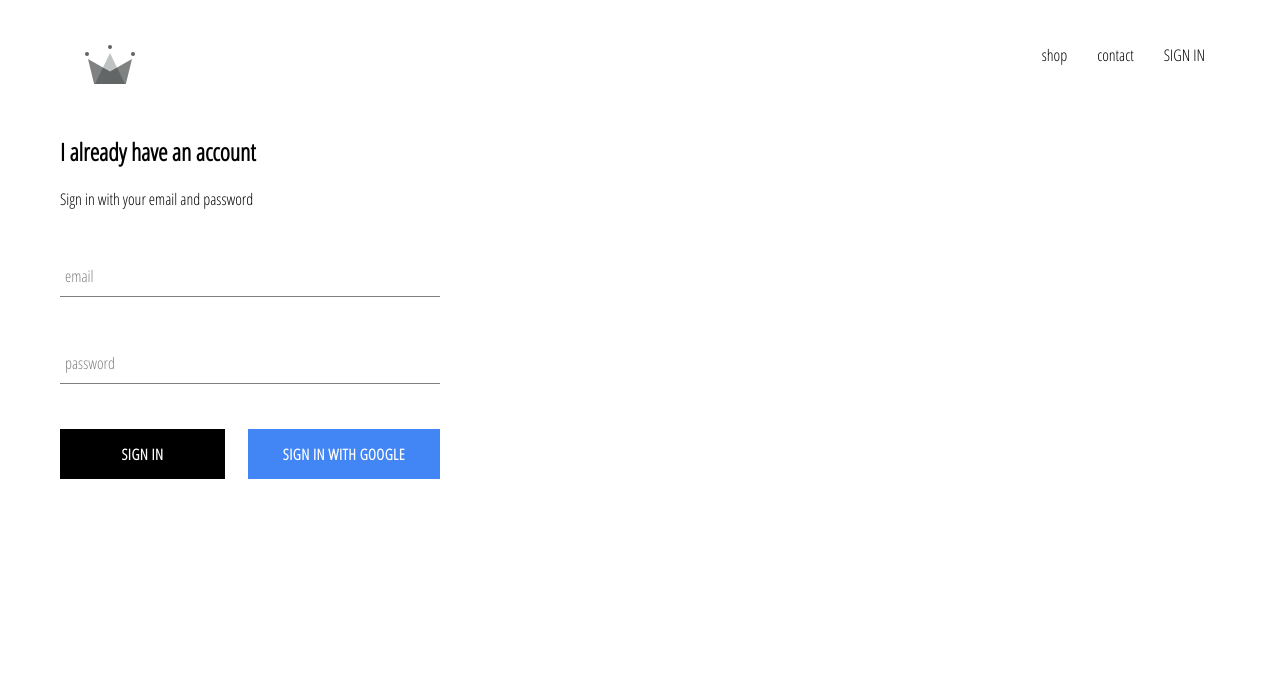
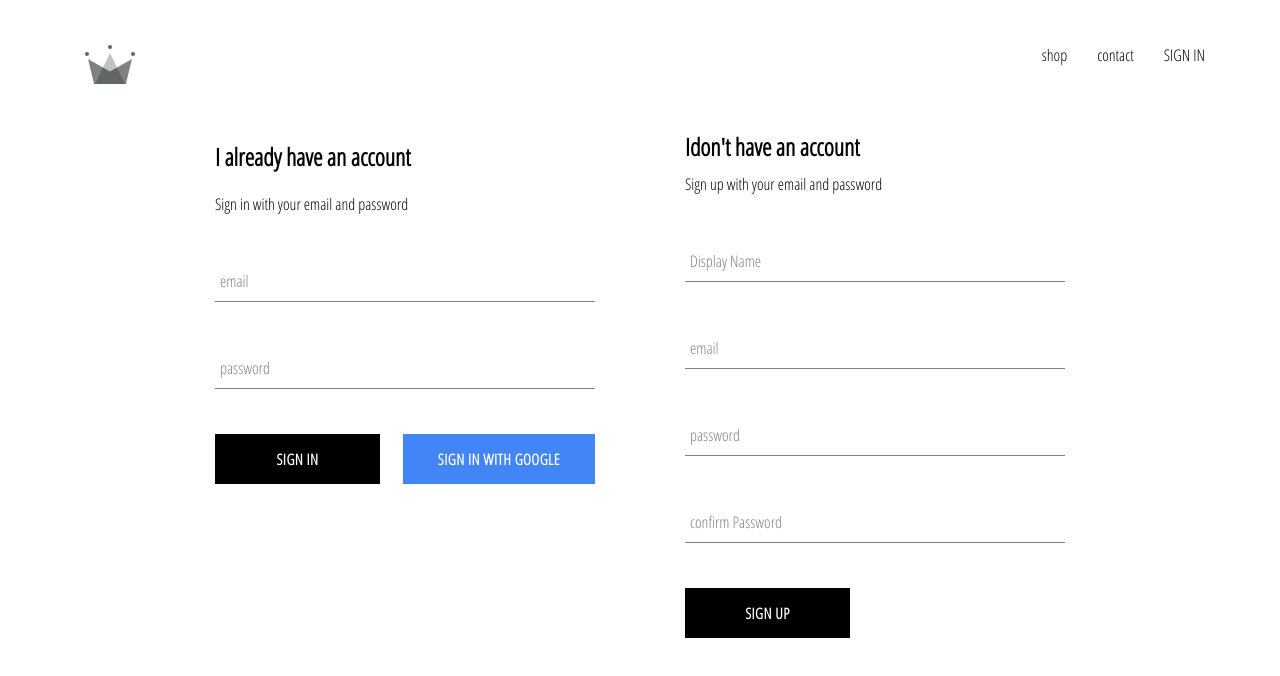
Before and after one commit to fatemehalimardaani/crwn-clothing, a React (Create React App) app: page /signin in a window 1280 px wide. Shown: the top 676 px of the page. Built offline with nearby package versions, Linux system fonts and the light colour scheme; no server answers.

Commit message:
implemented firebase utils

```diff
--- a/src/App.js
+++ b/src/App.js
@@ -5,23 +5,41 @@
 import ShopPage from './Pages/Shoppage/shop';
 import SignInSignUp from "./Pages/sign-in-sign-up/sing-in-sgin-up";
 import Header from "./Components/Header/Header";
-import {auth} from "./firebase/firebase.utils";
+import {auth,createUserProfileDocument} from "./firebase/firebase.utils";
 class App extends React.Component{
     constructor(props) {
         super(props);
         this.state={
             currentUser:null
         }
+
+        console.log(this.state);
     }
+
+
 
     unsubscribeFromAuth=null;
 
     componentDidMount() {
-        this.unsubscribeFromAuth=auth.onAuthStateChanged(user=>{
-            this.setState({
-                currentUser:user
-            })
-            console.log(user)
+        this.unsubscribeFromAuth=auth.onAuthStateChanged(async userAuth=>{
+            if (userAuth){
+                const userRef=await createUserProfileDocument(userAuth)
+                userRef.onSnapshot(snapshot => {
+                    console.log(snapshot.data());
+                    this.setState({
+                        currentUser:{
+                            id:snapshot.id,
+                            ...snapshot.data()
+                        }
+
+                    },()=>{
+                        console.log(this.state)
+
+                    })
+                })
+
+            }
+
         })
     }
 
--- a/src/Components/Header/Header.js
+++ b/src/Components/Header/Header.js
@@ -17,8 +17,7 @@
         <Link className='option' to='/'  >
             contact
         </Link>
-            {
-                props.currentUser ? <div className='option' onClick={()=>auth.signOut() }>
+            {props.currentUser ? <div className='option' onClick={()=>auth.signOut() }>
                     SIGN OUT
 
                 </div>:
--- a/src/Components/sign-in/sign-in.js
+++ b/src/Components/sign-in/sign-in.js
@@ -37,7 +37,6 @@
                             Sign in with google
                         </CustomButton>
                     </div>
-
                 </form>
             </div>
         );
--- /dev/null
+++ b/src/Components/sign-up/sign-up.js
@@ -0,0 +1,59 @@
+import React from 'react';
+import './sign-up.scss';
+import CustomButton from './../custom-button/custom-btn';
+import FormInput from "../form-input/form-input";
+import {auth, createUserProfileDocument} from "../../firebase/firebase.utils";
+class SignUp extends React.Component{
+    constructor() {
+        super();
+        this.state={
+            displayName:'',
+            email:'',
+            password:'',
+            confirmPass:''
+        }
+    }
+    handleSubmit = async event=>{
+        event.preventDefault();
+        const {displayName,email,password,confirmPass}=this.state;
+        if (password !==confirmPass ){
+            alert("password doent match");
+            return;
+        }
+        try {
+            const {user}=await auth.createUserWithEmailAndPassword(email,password);
+            await createUserProfileDocument(user,{displayName});
+            this.setState({
+                displayName:'',
+                email:'',
+                password:'',
+                confirmPass:''
+            })
+        }catch (error) {
+            alert(error.message);
+            console.error(error)
+        }
+    };
+
+    handleChange=event=>{
+        const {name,value}=event.target;
+        this.setState({[name]:value})
+    }
+    render(){
+        const {displayName,email,password,confirmPass}=this.state;
+        return(
+            <div className="sign-up">
+                <h2 className="title">Idon't have an account</h2>
+                <span>Sign up with your email and password</span>
+                <form onSubmit={this.handleSubmit}>
+                    <FormInput type="text" name="displayName" value={displayName} onChange={this.handleChange} label="Display Name" required />
+                    <FormInput type="email" name="email" value={email} onChange={this.handleChange} label="email" required />
+                    <FormInput type="password" name="password" value={password} onChange={this.handleChange} label="password" required />
+                    <FormInput type="password" name="confirmPass" value={confirmPass} onChange={this.handleChange} label="confirm Password" required />
+                    <CustomButton type="submit">SIGN UP</CustomButton>
+                </form>
+            </div>
+        )
+    }
+}
+export default SignUp;
--- /dev/null
+++ b/src/Components/sign-up/sign-up.scss
@@ -0,0 +1,9 @@
+.sign-up{
+  display: flex;
+  flex-direction: column;
+  width: 380px;
+  .title{
+    margin:10px 0 ;
+  }
+
+}
--- a/src/Pages/sign-in-sign-up/sing-in-sgin-up.js
+++ b/src/Pages/sign-in-sign-up/sing-in-sgin-up.js
@@ -1,9 +1,11 @@
 import React from 'react';
 import './sing-in-sgin-up.scss';
-import SignIn from '../../Components/sign-in/sign-in'
+import SignIn from '../../Components/sign-in/sign-in';
+import SignUp from "../../Components/sign-up/sign-up";
 const SignInSignUp=()=>(
-    <div className="">
+    <div className="sign-in-sign-up">
         <SignIn/>
+        <SignUp/>
     </div>
 );
 export default SignInSignUp;
--- a/src/Pages/sign-in-sign-up/sing-in-sgin-up.scss
+++ b/src/Pages/sign-in-sign-up/sing-in-sgin-up.scss
@@ -0,0 +1,6 @@
+.sign-in-sign-up{
+  width: 850px;
+  display: flex;
+  justify-content: space-between;
+  margin: 30px auto;
+}
--- a/src/firebase/firebase.utils.js
+++ b/src/firebase/firebase.utils.js
@@ -13,9 +13,30 @@
     appId: "1:764979844316:web:4a2dd3a8dc88c264cf1019",
     measurementId: "G-2T1YTDH4QQ"
 };
+export const createUserProfileDocument= async (userAuth,additionalData)=>{
+    if (!userAuth) return ;
+    const userRef=firestore.doc(`user/${userAuth.uid}`);
+    const snapShot=await userRef.get();
+    console.log(snapShot);
+    if (!snapShot.exists){
+        const { displayName,email }=userAuth;
 
+        const createdDate=new Date();
+        try {
+            await userRef.set({
+                displayName,
+                email,
+                createdDate,
+                ...additionalData
+            })
+        }catch (error) {
+            console.log("error creating user",error.message);
+        }
+    }
+    console.log(userRef);
+    return userRef;
+};
 firebase.initializeApp(config);
-
 export const auth = firebase.auth();
 export const firestore = firebase.firestore();
 
```
